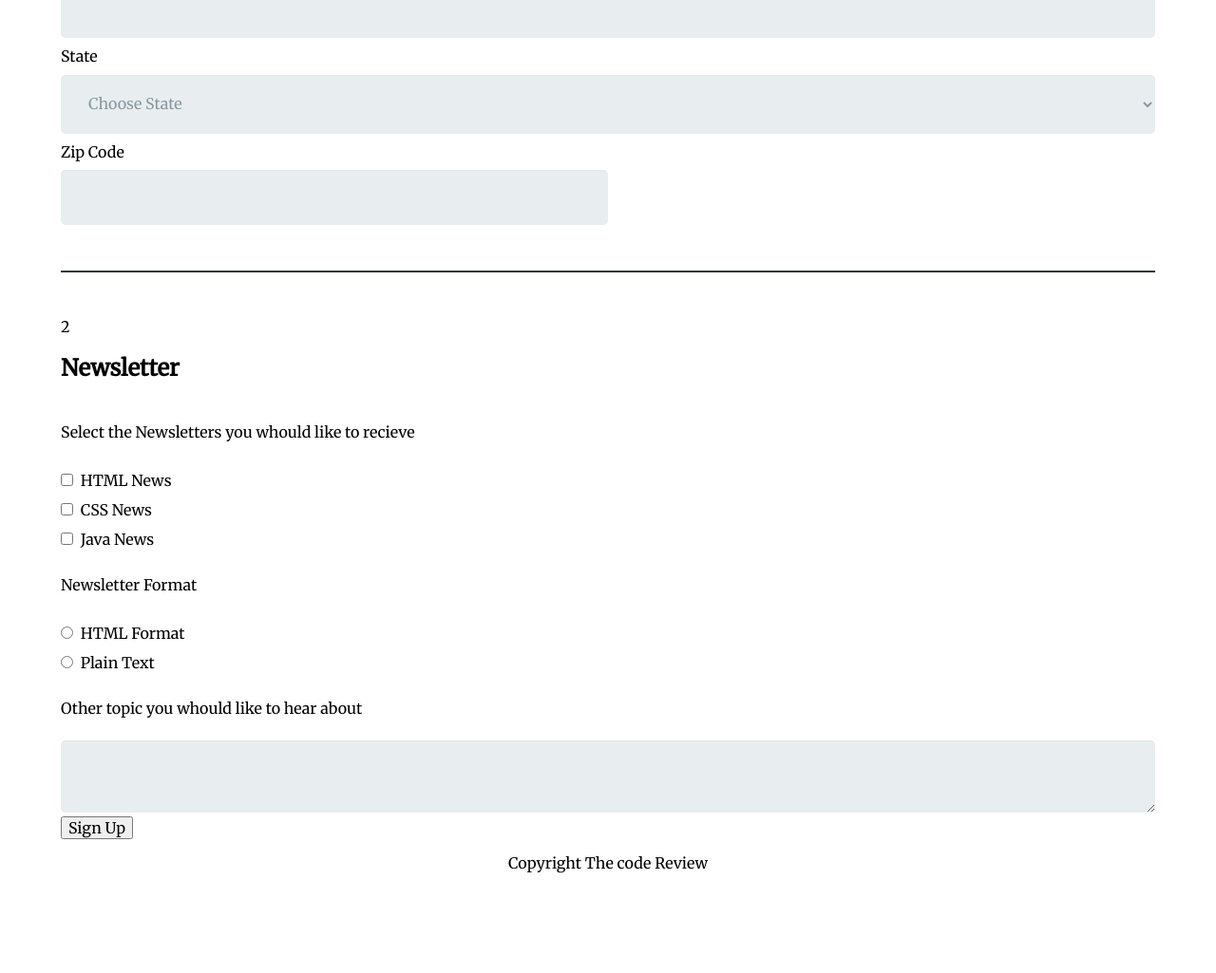
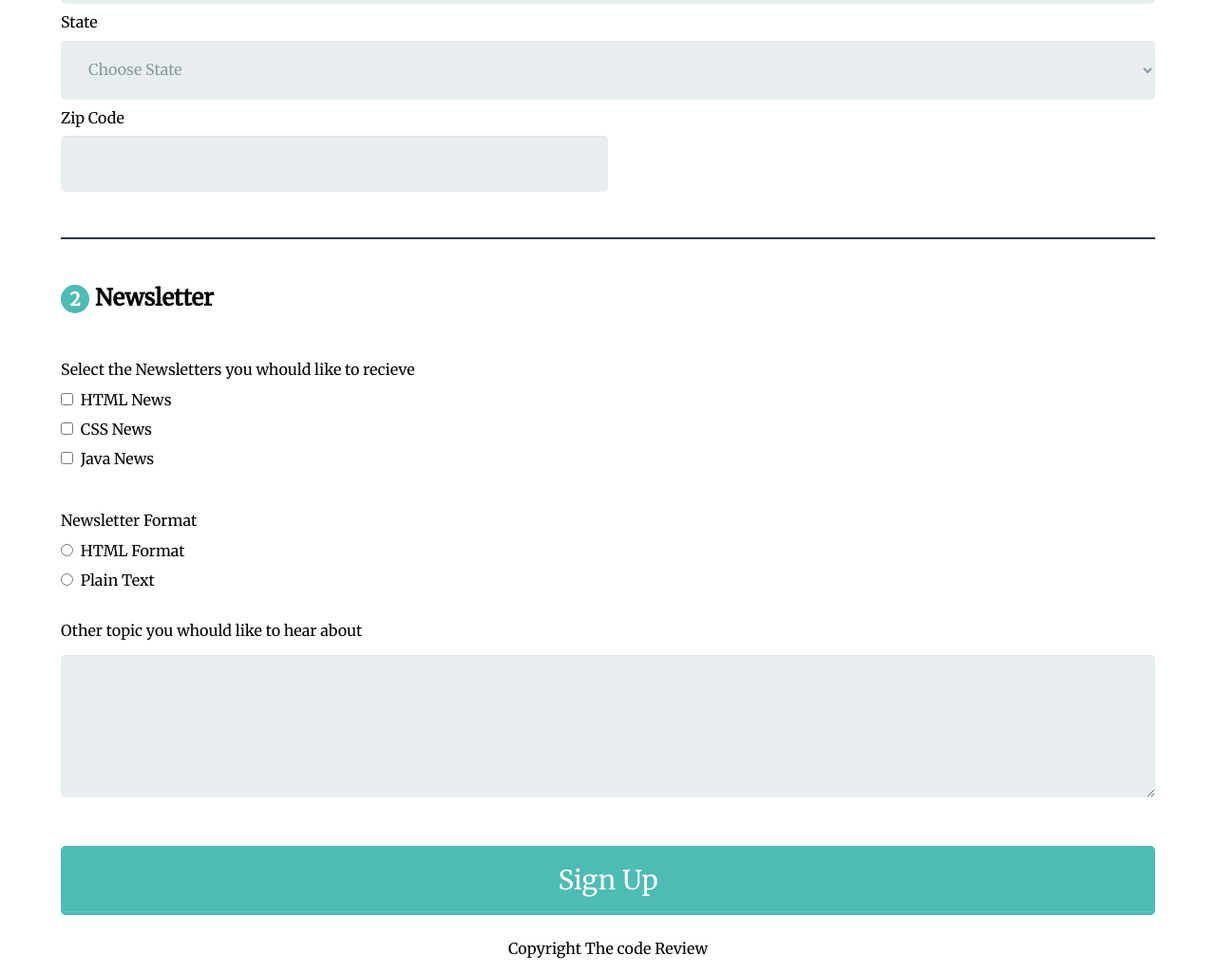
Before and after one commit to Sberla84/3-Online-Registration-Form, a plain HTML site: page index.html in a window 1280 px wide. Shown: the part 749-1774 px from the top of the page at 95% size. Before the commit the page ends 1684 px from the top, so only its background shows below. Drawn offline with Linux system fonts and the light colour scheme.

Commit message:
added css
added number on section and some spacing around

```diff
--- a/css/style.css
+++ b/css/style.css
@@ -14,9 +14,16 @@
     border-bottom: none;
     border-left: none;
     border-right: none;
-    padding: 3em 0px 0px 0px;
+    padding: 0em 0px 0px 0px;
     margin: auto;
     max-width: 90%;
+
+  }
+
+  legend {
+    font-size: 1.5em;
+    font-weight: bold;
+    margin-bottom: 20px;
 
   }
 
@@ -32,6 +39,7 @@
 
 
   .container_1 {
+    margin-top: 3em;
     display: flex;
     flex-direction: column;
     margin-bottom: 3em;
@@ -54,6 +62,17 @@ input[type=radio],
 input[type=checkbox] {
   margin: 10px 4px 8px 0;
 }
+
+
+input[type=radio]:nth-of-type(2),
+input[type=checkbox]:nth-of-type(3) {
+  margin-bottom: 20px;
+}
+
+.title {
+  display: inline-block;
+}
+
 .select_state,
 input[type=text],
 input[type=email],
@@ -71,7 +90,7 @@ input[type=tel] {
 }
 
 .textarea_style {
-  margin:0 auto;
+  margin-top: 10px;
   font-size: 1em;
   padding: 20px 25px;
   border: none;
@@ -81,12 +100,50 @@ input[type=tel] {
   box-shadow: 0 1px 0 rgba(0,0,0,0.03) inset;
   color: #8a97a0;
   width: 100%;
+  height: 150px;
   outline: 0;
 }
 
+.button {
+  padding: 19px 39px 18px 39px;
+  color: #FFF;
+  background-color: #4ebbb5;
+  font-size: 28px;
+  text-align: center;
+  border-radius: 5px;
+  width: 100%;
+  border: 1px solid #4ebbb5;
+  border-width: 1px 1px 3px;
+  box-shadow: 0 -1px 0 rgba(255,255,255,0.1) inset;
+  margin-bottom: 10px;
+}
+
+
+
 .label_bottom {
-  display: block;
-  padding: 25px 0 6px 0;
+  display: inline-block;
+  padding: 30px 0 6px 0;
+}
+
+
+.container_2 {
+  margin: 3em 0;
+}
+
+.number {
+  background-color: #4ebbb5;
+  color: #fff;
+  height: 30px;
+  width: 30px;
+  display: inline-block;
+  font-size: 0.8em;
+  margin-right: 6px;
+  line-height: 30px;
+  text-align: center;
+  text-shadow: 0 1px 0 rgba(255,255,255,0.2);
+  border-radius: 100%;
+}
+
 
 ::placeholder {
   text-align: right;
@@ -94,6 +151,7 @@ input[type=tel] {
   color: #b5c0c9;
 }
 
-input:focus {
+input:focus,
+textarea:focus {
   border: 2px solid #24517e;
 }
--- a/index.html
+++ b/index.html
@@ -22,8 +22,11 @@
         <form action="index.html" method="post">
         <fieldset>
 
+
+
           <div class="container_1">
-            <legend><span>1</span><h2>Contact Information</h2></legend>  <!-- added "span" with number to better style-->
+
+            <legend><span class="number">1</span>Contact Information</legend>  <!-- added "span" with number to better style-->
 
             <label class="label" for="name">Full name</label>
             <input placeholder="Required " type="text" id="name" name="user_name">
@@ -112,10 +115,12 @@
         </fieldset>
 
         <fieldset>
-          <div>
 
-            <legend><span>2</span><h2>Newsletter</h2></legend>
 
+
+          <div class="container_2">
+
+            <legend><span class="number">2</span>Newsletter</legend>
 
              <!-- NEWSLETTER type-->
 
@@ -146,7 +151,7 @@
 
         </div>
 
-        <button type="submit">Sign Up</button>
+        <button class="button" type="submit">Sign Up</button>
 
         </fieldset>
 
```
